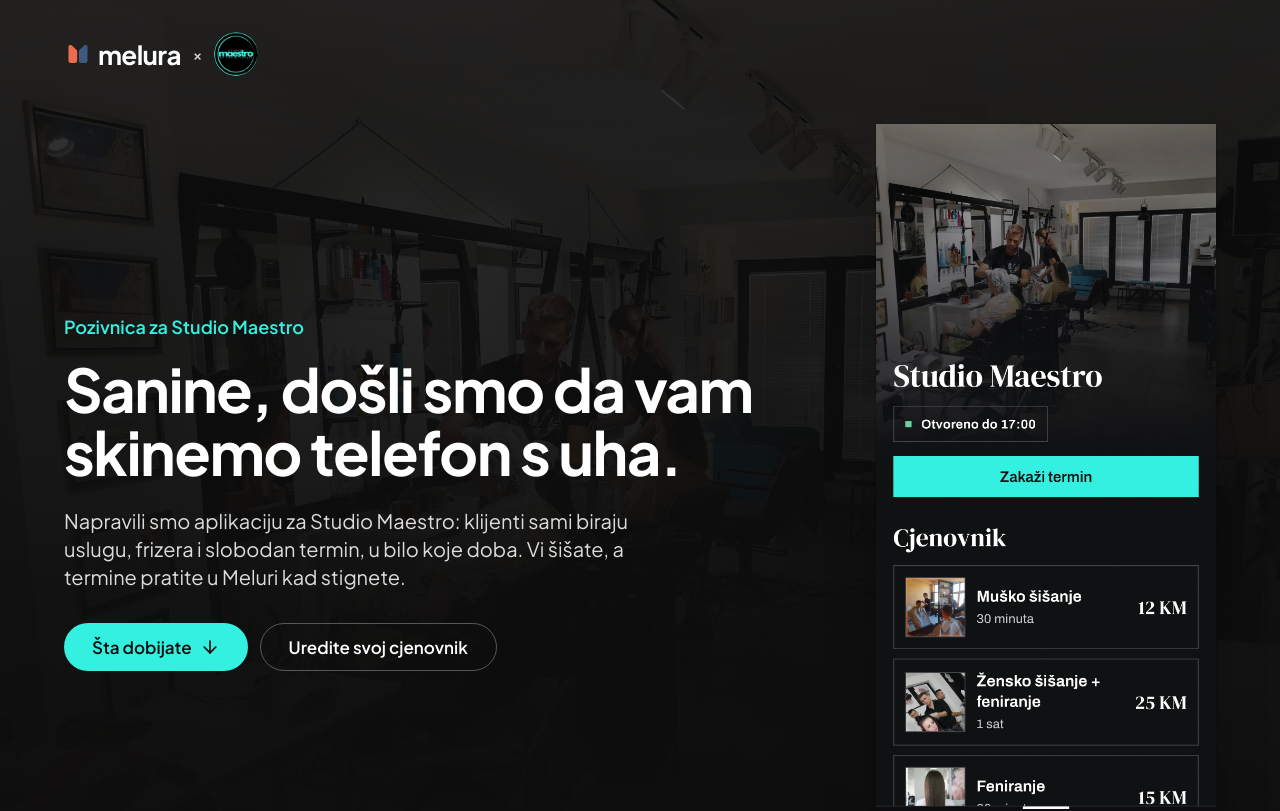
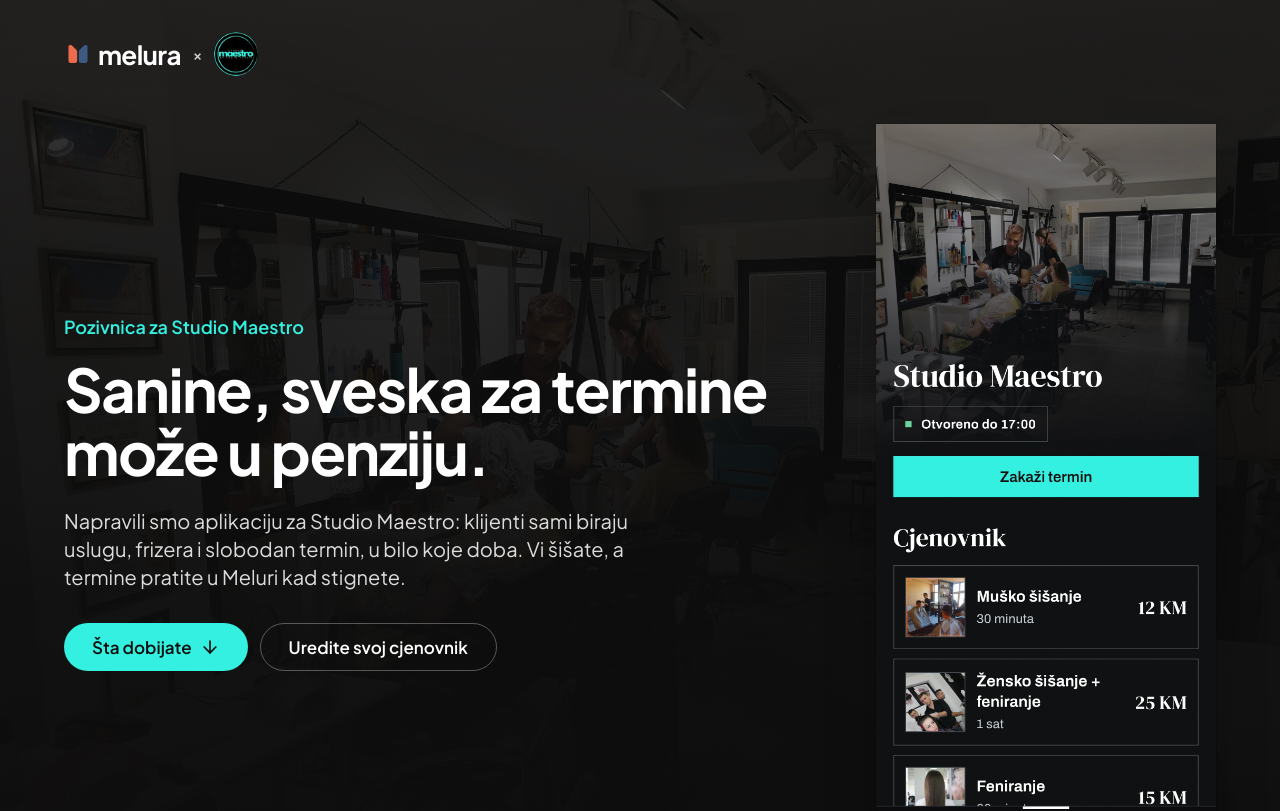
Before and after one commit to Ennyzny/melura-page, a Next.js app: page /invitations/studio-maestro in a window 1280 px wide. Shown: the top 811 px of the page. Built offline with nearby package versions, Linux system fonts and the light colour scheme; no server answers.

Commit message:
feat(pozivnice): naslov „Sanine, sveska za termine može u penziju.“

```diff
--- a/src/invitations/studio-maestro.ts
+++ b/src/invitations/studio-maestro.ts
@@ -38,7 +38,7 @@ export const studioMaestro: Pozivnica = {
     boje: { primarna: "#34F0E0", tamna: "#0D0D0D" },
   },
 
-  naslov: "Sanine, došli smo da vam skinemo telefon s uha.",
+  naslov: "Sanine, sveska za termine može u penziju.",
 
   uvod:
     "Napravili smo aplikaciju za Studio Maestro: klijenti sami biraju uslugu, frizera i slobodan termin, u bilo koje doba. Vi šišate, a termine pratite u Meluri kad stignete.",
--- a/src/invitations/tipovi.ts
+++ b/src/invitations/tipovi.ts
@@ -65,7 +65,7 @@ export type Pozivnica = {
 
   /**
    * Naslov uvoda: obraćanje vlasniku po imenu (lično, pogodi odmah) + problem koji mu
-   * rješavamo, rečen njegovim jezikom („Sanine, došli smo da vam skinemo telefon s uha.").
+   * rješavamo, rečen njegovim jezikom i sa malo duha („Sanine, sveska za termine može u penziju.").
    * Bez slogana i bez „vlastita aplikacija".
    */
   naslov: string;
```
